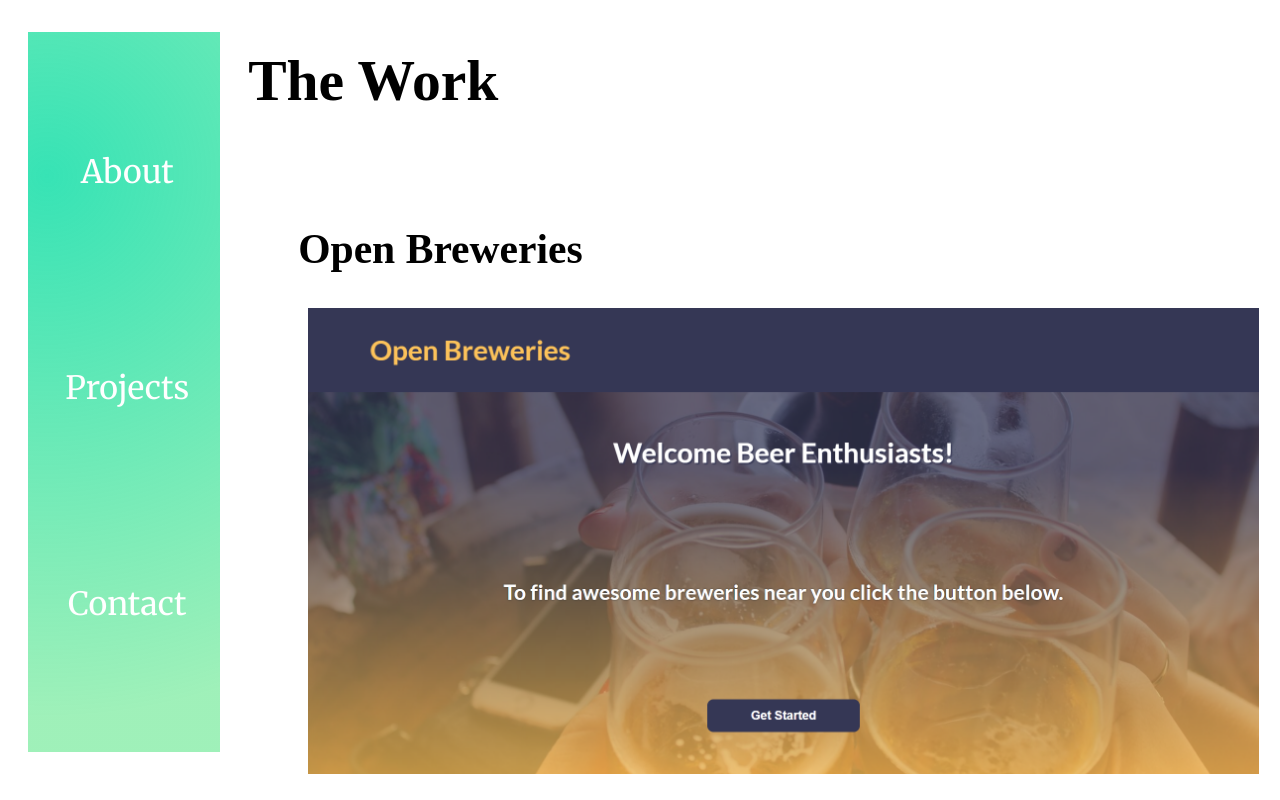
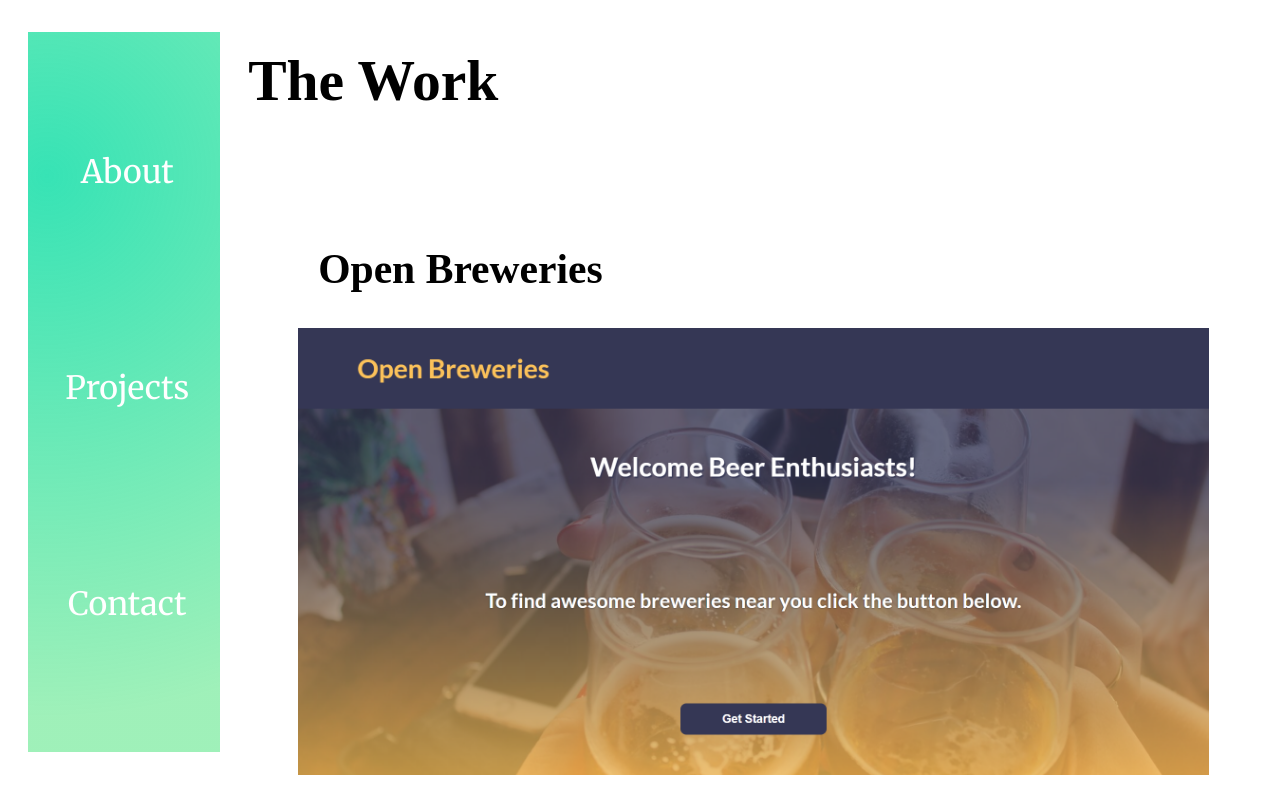
Before and after one commit to armandoroman1016/armando_roman_portfolio, a React (Create React App) app in the folder armando_roman_portfolio/: page /projects in a window 1280 px wide. Shown: the top 800 px of the page. Built offline with nearby package versions, Linux system fonts and the light colour scheme; a web font is replaced by a local one.

Commit message:
portfolio page updated

```diff
--- a/armando_roman_portfolio/src/components/NavBar.js
+++ b/armando_roman_portfolio/src/components/NavBar.js
@@ -19,17 +19,17 @@ const NavBar = props => {
         <div className = {`nav-bar ${styleLanding}-nav`}  >
             <ul className = 'nav-links'>
                 <li className = 'nav-item' >
-                    <NavLink to ='/about' style = {{textDecoration: 'none', color: "white"}}activeStyle = {{
+                    <NavLink to = '/about' className = "nav-link" style = {{textDecoration: 'none', color: "white"}}activeStyle = {{
                         color:'#ffffff'
                     }}>About</NavLink>
                 </li>
                 <li className = 'nav-item' >
-                    <NavLink to ='/projects' style = {{textDecoration: 'none', color: "white"}}activeStyle = {{
+                    <NavLink to ='/projects' className = "nav-link"  style = {{textDecoration: 'none', color: "white"}}activeStyle = {{
                         color:'#ffffff'
                     }}>Projects</NavLink>
                 </li>
                 <li className = 'nav-item' >
-                <NavLink to ='/contact' style = {{textDecoration: 'none', color: "white"}}activeStyle = {{
+                <NavLink to ='/contact' className = "nav-link" style = {{textDecoration: 'none', color: "white"}}activeStyle = {{
                     color:'#ffffff'
                 }}>Contact</NavLink>
             </li>
--- a/armando_roman_portfolio/src/styles/Projects.scss
+++ b/armando_roman_portfolio/src/styles/Projects.scss
@@ -16,7 +16,9 @@
             display: flex;
             flex-direction: column;
             justify-content: space-around;
-            margin: 30px;
+            margin: 50px;
+            padding-bottom: 50px;
+            border-bottom: 4px solid rgba(78,228,126,0.54);
             .project-header{
                 font-size:2.6rem;
                 width: 90%;
@@ -24,7 +26,6 @@
             }
             img{
                 width: 100%;
-                margin-left: 30px;
                 height:auto;
             }
             .project-description{
--- a/armando_roman_portfolio/src/styles/nav.scss
+++ b/armando_roman_portfolio/src/styles/nav.scss
@@ -35,5 +35,4 @@
 }
 .projects-nav{
     background-image: radial-gradient( circle farthest-corner at 10% 20%,  rgba(55,227,181,1) 0%, rgba(78,228,126,0.54) 90% );
-
 }
```
